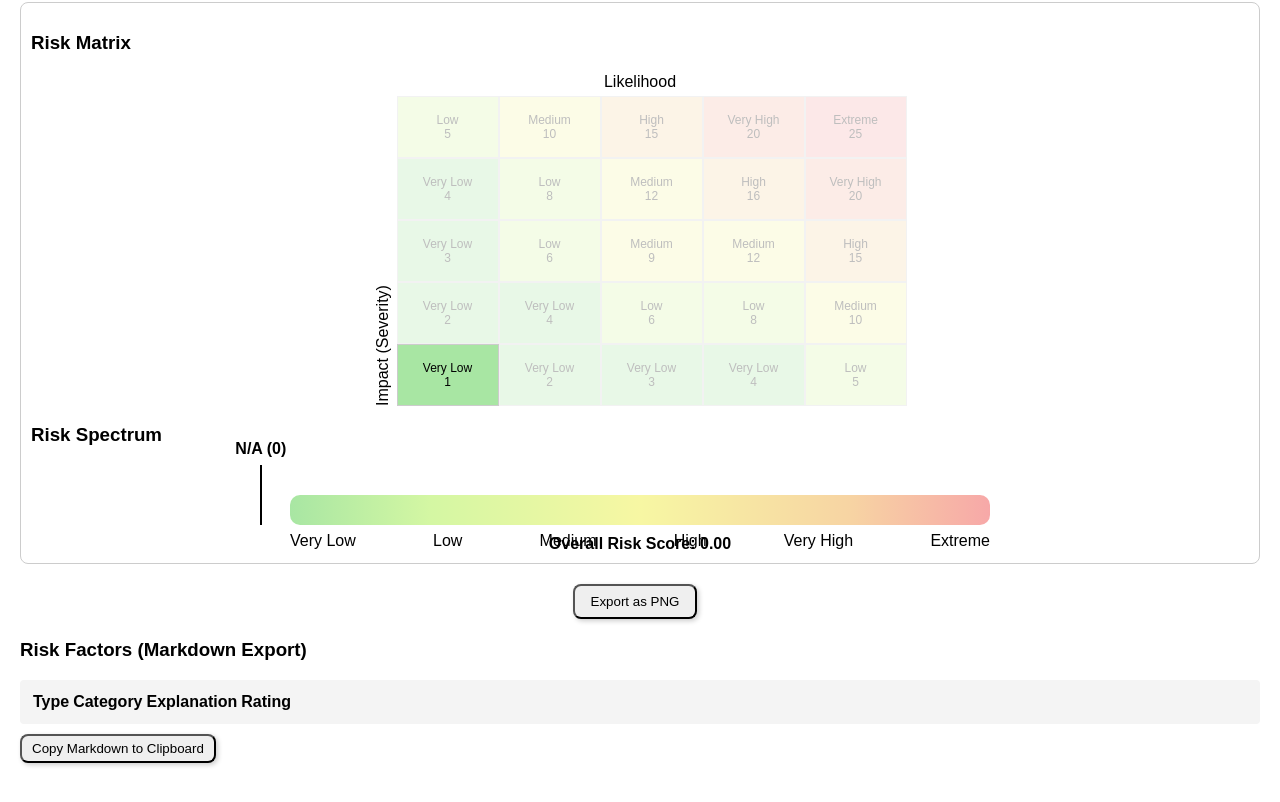
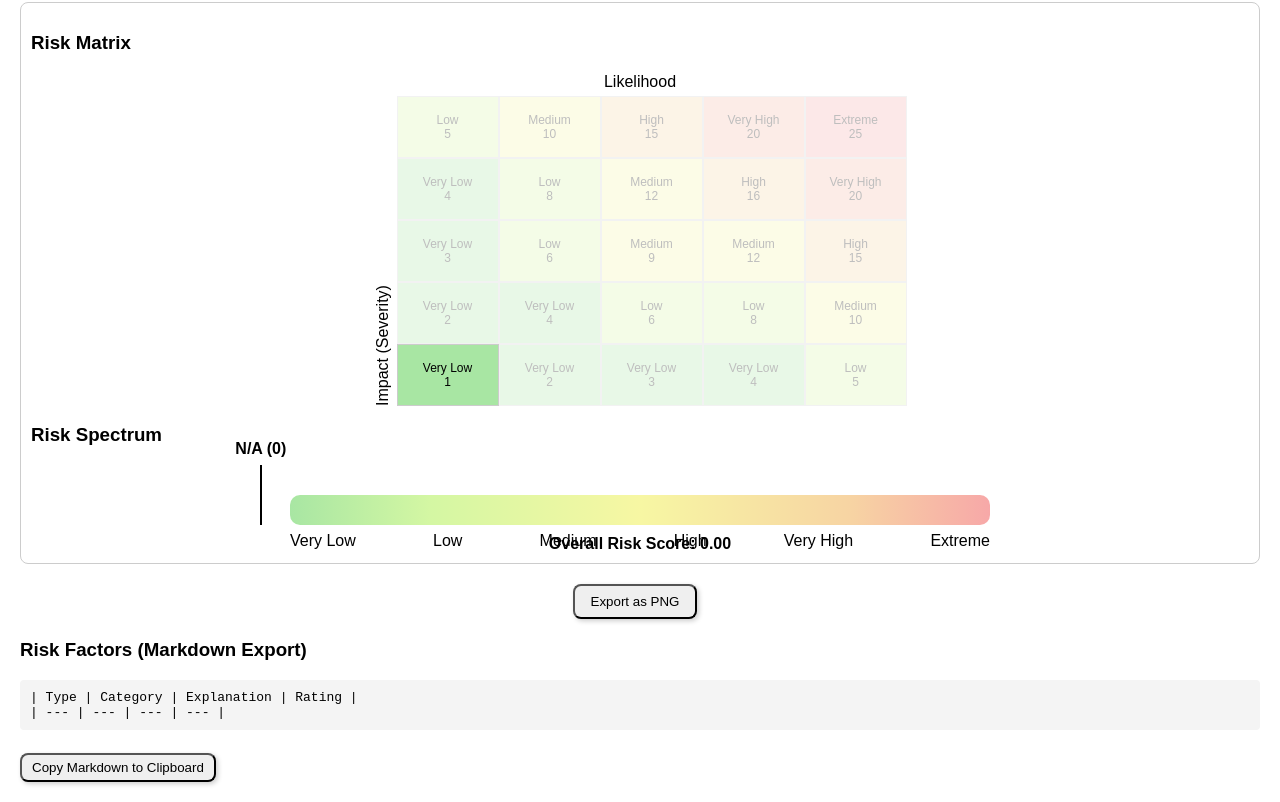
Before and after one commit to lununez/risk-matrix-3000, a React (Create React App) app: page / in a window 1280 px wide. Shown: the part 696-1498 px from the top of the page. Built offline with nearby package versions, Linux system fonts and the light colour scheme.

Commit message:
Update RiskMatrix.js

```diff
--- a/src/components/RiskMatrix.js
+++ b/src/components/RiskMatrix.js
@@ -1,7 +1,5 @@
 import React, { useState, useRef } from "react";
 import html2canvas from "html2canvas";
-import ReactMarkdown from "react-markdown";
-import remarkGfm from "remark-gfm";
 
 // --- Constants & Utility Functions ---
 
@@ -63,8 +61,8 @@ function getCellColor(score) {
 }
 
 /*
-  A simple weighted average: it takes the arithmetic mean and then adds
-  25% of the gap between the max and the mean.
+  A simple weighted average: takes the arithmetic mean and then adds
+  25% of the difference between the maximum rating and the mean.
 */
 function computeWeightedAverage(ratings) {
   if (ratings.length === 0) return 0;
@@ -77,10 +75,10 @@ function computeWeightedAverage(ratings) {
 function generateMarkdownTable(likelihoodRisks, severityRisks) {
   const header = "| Type | Category | Explanation | Rating |\n| --- | --- | --- | --- |\n";
   const rows = [];
-  likelihoodRisks.forEach(risk => {
+  likelihoodRisks.forEach((risk) => {
     rows.push(`| Likelihood | ${risk.category} | ${risk.explanation} | ${risk.rating} |`);
   });
-  severityRisks.forEach(risk => {
+  severityRisks.forEach((risk) => {
     rows.push(`| Severity | ${risk.category} | ${risk.explanation} | ${risk.rating} |`);
   });
   return header + rows.join("\n");
@@ -221,7 +219,6 @@ const RiskMatrix = ({ highlightCoordinates }) => {
   // Reverse rows so that the lowest likelihood appears at the bottom.
   grid.reverse();
 
-  // Increased cell width from 80px to 100px.
   const cellStyle = {
     width: "100px",
     height: "60px",
@@ -276,10 +273,8 @@ const RiskMatrix = ({ highlightCoordinates }) => {
 
 // Updated Risk Spectrum with increased width, vertical line indicator, and label.
 const RiskSpectrum = ({ overallRisk }) => {
-  const sliderWidth = 700; // 75% wider than 400px.
-  // Map overall risk (range: 1-25) to a position on the slider.
+  const sliderWidth = 700; // Increased width.
   const position = ((overallRisk - 1) / (25 - 1)) * sliderWidth;
-
   const displayedScore = Math.round(overallRisk) || 0;
   const riskLabel = overallRisk > 0 ? getRiskLevelLabel(displayedScore) : "N/A";
 
@@ -302,7 +297,7 @@ const RiskSpectrum = ({ overallRisk }) => {
 
   const indicatorStyle = {
     position: "absolute",
-    left: position - 1, // centered line (2px wide)
+    left: position - 1,
     top: 0,
     bottom: 0,
     width: "2px",
@@ -368,7 +363,6 @@ const App = () => {
   const avgSeverity = computeWeightedAverage(severityRatings) || 0;
   const overallRisk = avgLikelihood * avgSeverity;
 
-  // Determine the cell to highlight based on rounded average values.
   const highlightedLikelihood = Math.min(5, Math.max(1, Math.round(avgLikelihood)));
   const highlightedSeverity = Math.min(5, Math.max(1, Math.round(avgSeverity)));
   const highlightCoordinates = {
@@ -520,7 +514,7 @@ const App = () => {
       {markdownText && (
         <div style={{ marginTop: "20px" }}>
           <h3>Risk Factors (Markdown Export)</h3>
-          <div
+          <pre
             style={{
               backgroundColor: "#f4f4f4",
               padding: "10px",
@@ -528,10 +522,8 @@ const App = () => {
               overflowX: "auto",
             }}
           >
-            <ReactMarkdown remarkPlugins={[remarkGfm]}>
-              {markdownText}
-            </ReactMarkdown>
-          </div>
+            {markdownText}
+          </pre>
           <button
             onClick={copyMarkdownToClipboard}
             style={{
```
